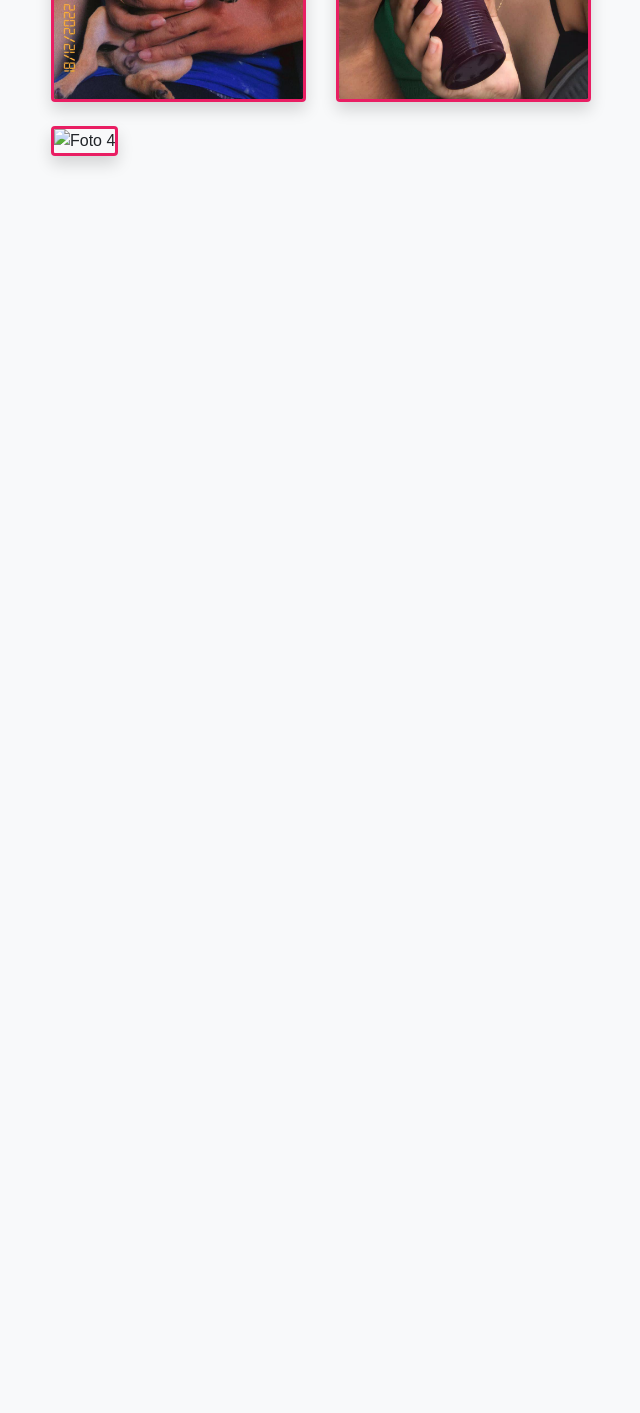
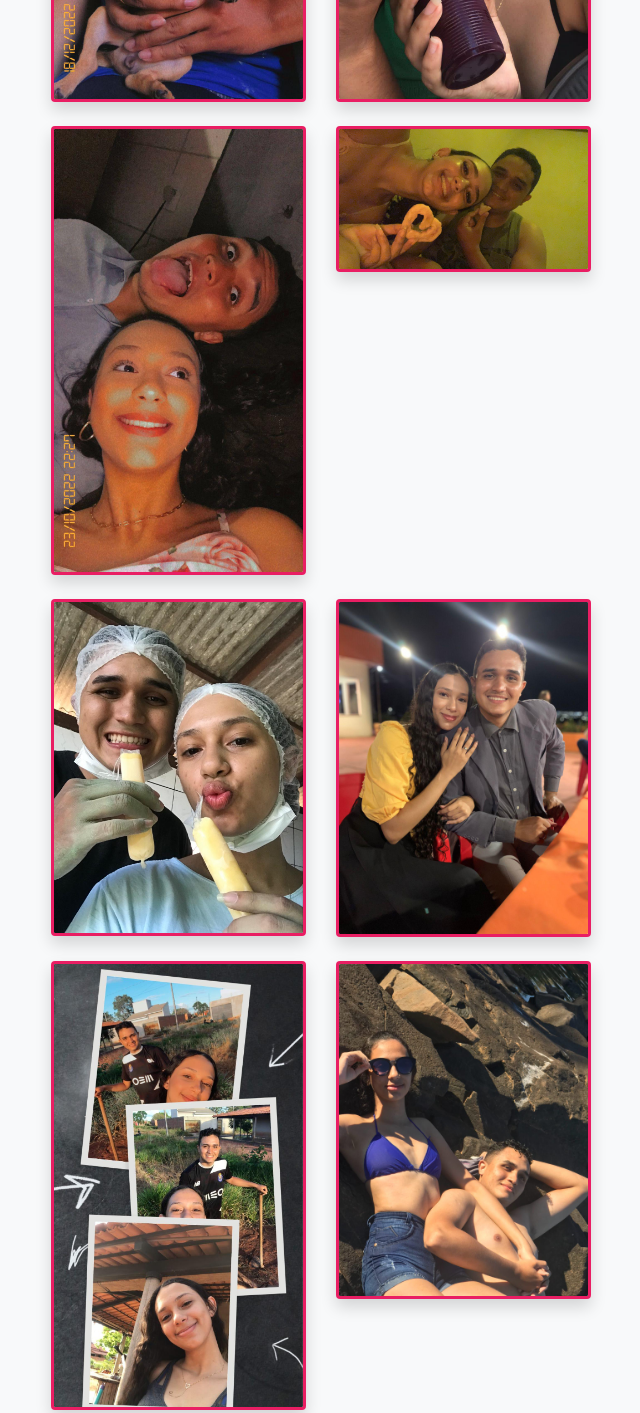
Before and after one commit to fa9958189/MariaEduarda, a plain HTML site: page index.html in a window 1280 px wide. Shown: the part 1100-2513 px from the top of the page, without its empty margins (34-674 px from the left). Before the commit the page ends 1280 px from the top, so only its background shows below. Drawn offline with nearby package versions, Linux system fonts and the light colour scheme.

Commit message:
Mudanças 3
Mudanças 3

```diff
--- a/index.html
+++ b/index.html
@@ -33,7 +33,25 @@
                         <img src="/Fotos/WhatsApp Image 2024-05-17 at 11.02.25 (2).jpeg" class="img-fluid rounded shadow" alt="Foto 4">
                     </div>
                     <div class="col-md-6 mb-4">
-                        <img src="" class="img-fluid rounded shadow" alt="Foto 4">
+                        <img src="/Fotos/WhatsApp Image 2024-05-17 at 11.02.25.jpeg" class="img-fluid rounded shadow" alt="Foto 4">
+                    </div>
+                    <div class="col-md-6 mb-4">
+                        <img src="/Fotos/WhatsApp Image 2024-05-17 at 11.02.35.jpeg" class="img-fluid rounded shadow" alt="Foto 4">
+                    </div>
+                    <div class="col-md-6 mb-4">
+                        <img src="/Fotos/WhatsApp Image 2024-05-17 at 11.02.38.jpeg" class="img-fluid rounded shadow" alt="Foto 4">
+                    </div>
+                    <div class="col-md-6 mb-4">
+                        <img src="/Fotos/WhatsApp Image 2024-05-17 at 11.02.42 (1).jpeg" class="img-fluid rounded shadow" alt="Foto 4">
+                    </div>
+                    <div class="col-md-6 mb-4">
+                        <img src="/Fotos/WhatsApp Image 2024-05-17 at 11.02.42.jpeg" class="img-fluid rounded shadow" alt="Foto 4">
+                    </div>
+                    <div class="col-md-6 mb-4">
+                        <img src="/Fotos/WhatsApp Image 2024-05-17 at 11.02.43 (1).jpeg" class="img-fluid rounded shadow" alt="Foto 4">
+                    </div>
+                    <div class="col-md-6 mb-4">
+                        <img src="/Fotos/WhatsApp Image 2024-05-17 at 11.02.43.jpeg" class="img-fluid rounded shadow" alt="Foto 4">
                     </div>
                 </div>
             </div>
@@ -44,12 +62,12 @@
                 <div class="row">
                     <div class="col-md-12 mb-4">
                         <div class="embed-responsive embed-responsive-16by9">
-                            <iframe class="embed-responsive-item" src="https://www.youtube.com/embed/VIDEO_ID1" allowfullscreen></iframe>
+                            <iframe class="embed-responsive-item" src="/Videos/WhatsApp Video 2024-05-17 at 11.02.24.mp4" allowfullscreen></iframe>
                         </div>
                     </div>
                     <div class="col-md-12 mb-4">
                         <div class="embed-responsive embed-responsive-16by9">
-                            <iframe class="embed-responsive-item" src="https://www.youtube.com/embed/VIDEO_ID2" allowfullscreen></iframe>
+                            <iframe class="embed-responsive-item" src="/Videos/WhatsApp Video 2024-05-17 at 11.02.27.mp4" allowfullscreen></iframe>
                         </div>
                     </div>
                 </div>
```
